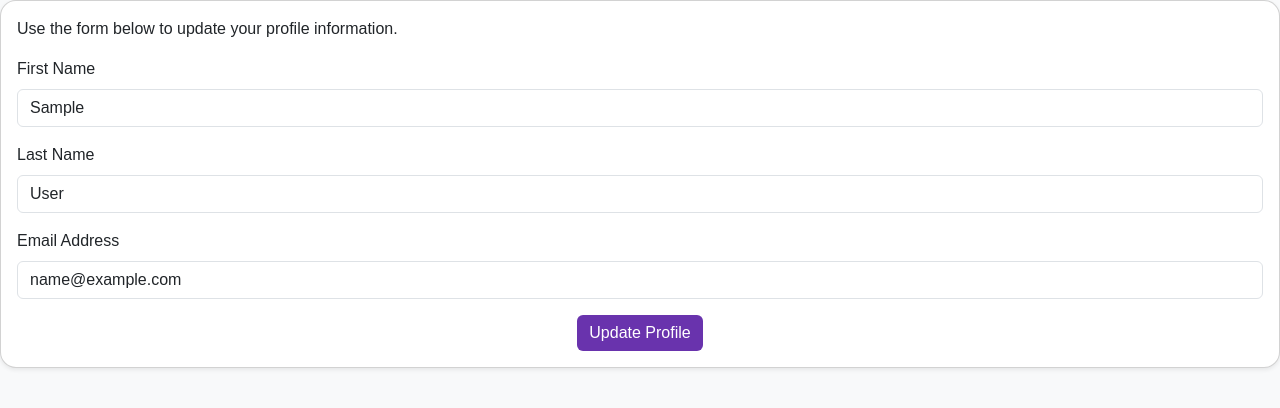
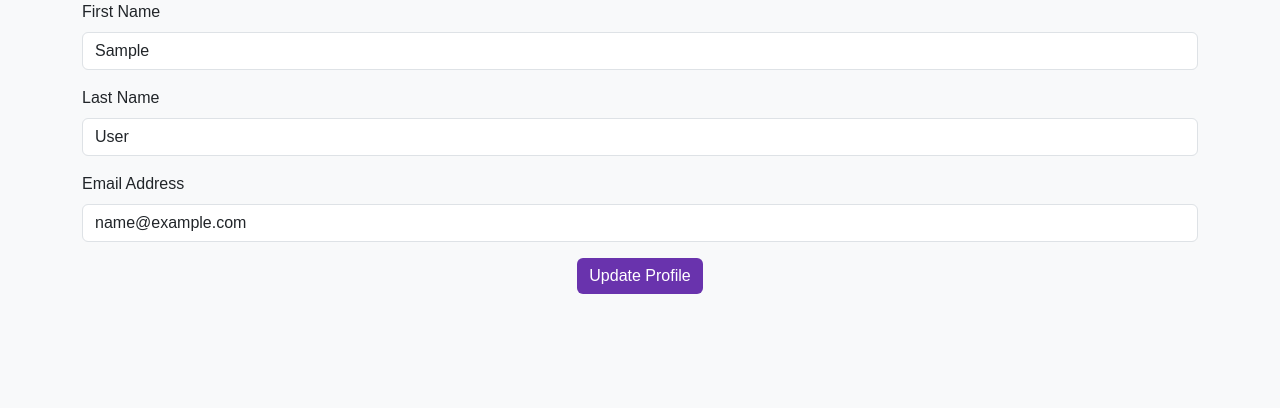
Before and after one commit to RSE-Sheffield/SORT, a Django app: page /profile/ in a window 1280 px wide. Shown: the part 56-464 px from the top of the page. Run offline with Django 5.2, Linux system fonts and the light colour scheme; the visitor is signed in with stand-in values (Sample User, id 1); some libraries are stand-ins or nearby versions.

Commit message:
update: profile.html

```diff
--- a/home/templates/home/profile.html
+++ b/home/templates/home/profile.html
@@ -1,34 +1,34 @@
 {% extends "base.html" %}
 
 {% block content %}
-<div class="container-login">
-    <div class="card shadow-sm">
-        <div class="card-body">
-            <p class="card-text">Use the form below to update your profile information.</p>
+    <div class="container">
 
         <form method="post">
             {% csrf_token %}
 
             <div class="mb-3">
                 <label for="id_first_name" class="form-label">First Name</label>
-                    <input type="text" name="first_name" id="id_first_name" class="form-control" placeholder="Enter your first name" value="{{ user.first_name }}" required>
+                <input type="text" name="first_name" id="id_first_name" class="form-control"
+                       placeholder="Enter your first name" value="{{ user.first_name }}" required>
             </div>
 
             <div class="mb-3">
                 <label for="id_last_name" class="form-label">Last Name</label>
-                    <input type="text" name="last_name" id="id_last_name" class="form-control" placeholder="Enter your last name" value="{{ user.last_name }}" required>
+                <input type="text" name="last_name" id="id_last_name" class="form-control"
+                       placeholder="Enter your last name" value="{{ user.last_name }}" required>
             </div>
 
             <div class="mb-3">
                 <label for="id_email" class="form-label">Email Address</label>
-                    <input type="email" name="email" id="id_email" class="form-control" placeholder="Enter your email address" value="{{ user.email }}" required>
+                <input type="email" name="email" id="id_email" class="form-control"
+                       placeholder="Enter your email address" value="{{ user.email }}" required>
             </div>
 
             <div class="text-center">
-                    <button type="submit" class="btn btn-primary" style="background-color: #6933AD; border: none;">Update Profile</button>
+                <button type="submit" class="btn btn-primary" style="background-color: #6933AD; border: none;">
+                    Update Profile
+                </button>
             </div>
         </form>
     </div>
-    </div>
-</div>
 {% endblock %}
```
Lines whose indentation alone changed are shown as unchanged.
